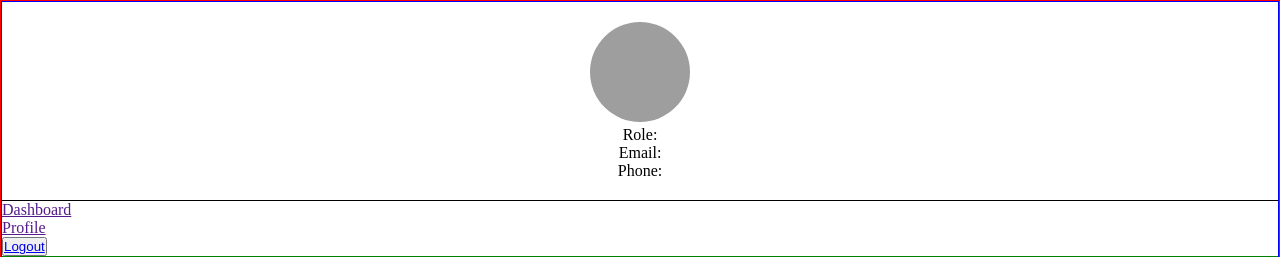
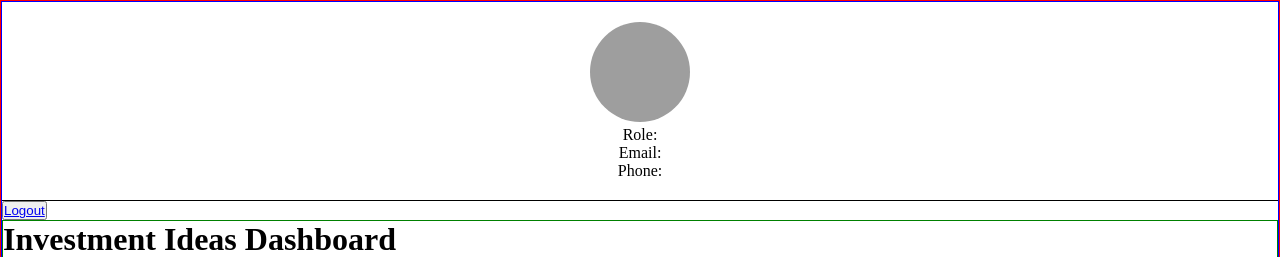
Before and after one commit to rolandexplore93/wealth-affairs, a PHP site: page /wealth_affairs/index.php in a window 1280 px wide. Shown: the top 257 px of the page. Run offline with PHP 8.4, Linux system fonts and the light colour scheme; the visitor is signed in with stand-in values (Sample User, id 1); data that the repository does not hold is empty; grey boxes are pictures that could not be loaded.

Commit message:
modified dashboard

```diff
--- a/fa/index.html
+++ b/fa/index.html
@@ -15,10 +15,10 @@
                 <p class="name">Francis, O. A</p>
                 <p class="title">Funds Administrator</p>
             </div>
-            <div class="">
+            <!-- <div class="">
                 <p><a href="">Dashboard</a></p>
                 <p><a href="">Profile</a></p>
-            </div>
+            </div> -->
             <div class="logout">
                 <button>Logout</button>
                 <p><a href="../index.html">Go to homepage</a></p>
--- a/fa/index.php
+++ b/fa/index.php
@@ -26,8 +26,8 @@ if ( !isset($_SESSION['FaID'] )){
             <p>Phone: <span id="phoneno"></span></p>
         </div>
         <div class="">
-            <p><a href="">Dashboard</a></p>
-            <p><a href="">Profile</a></p>
+            <!-- <p><a href="">Dashboard</a></p> -->
+            <!-- <p><a href="">Profile</a></p> -->
         </div>
         <div class="logout">
             <button>
```
